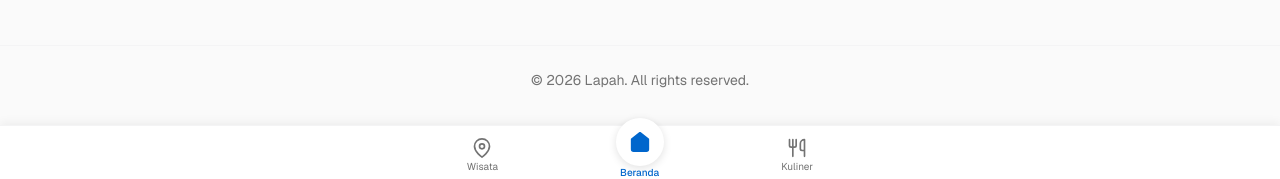
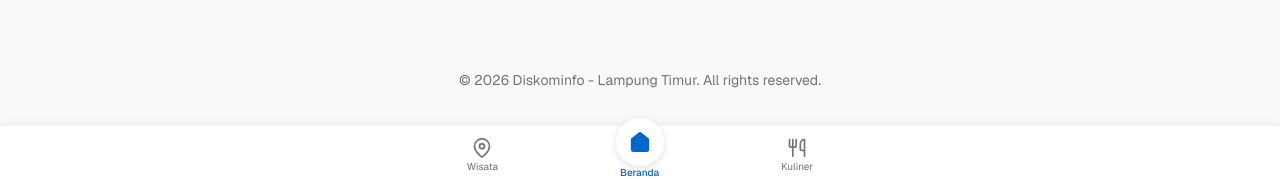
Before and after one commit to budipriyanto/lapah, a Next.js app: page / in a window 1280 px wide. Shown: the part 606-785 px from the top of the page. Built offline with nearby package versions, Linux system fonts and the light colour scheme; no server answers; the database is empty.

Commit message:
Update Footer.tsx

```diff
--- a/components/Footer.tsx
+++ b/components/Footer.tsx
@@ -1,7 +1,7 @@
 export default function Footer() {
   return (
     <footer className="border-t border-zinc-100 py-6 text-center text-sm text-[#737373]">
-      <p>&copy; {new Date().getFullYear()} Lapah. All rights reserved.</p>
+      <p>&copy; {new Date().getFullYear()} Diskominfo - Lampung Timur. All rights reserved.</p>
     </footer>
   );
 }
```
